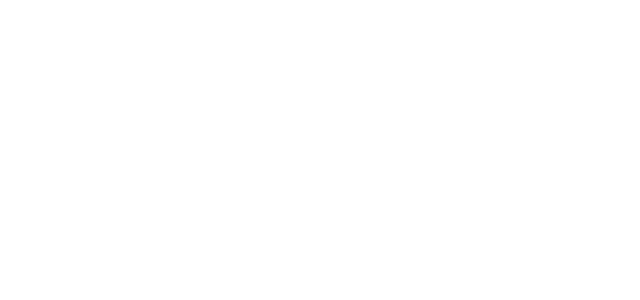
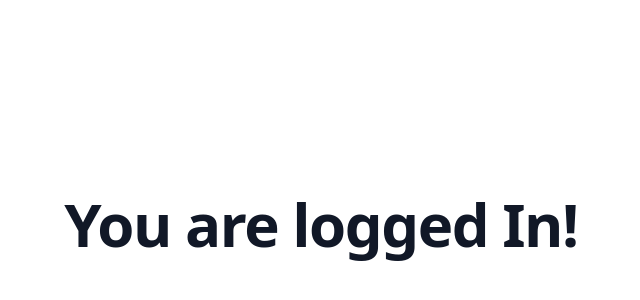
Before and after one commit to samyakkhatua/clapingo-Landing-Page, a React (Vite) app: page /user in a window 1280 px wide. Before the commit this address had no page. Shown: the part 190-490 px from the top of the page, without its empty margins (319-959 px from the left). Built offline with nearby package versions, Linux system fonts and the light colour scheme.

Commit message:
already loggedin page added

```diff
--- a/src/App.jsx
+++ b/src/App.jsx
@@ -2,6 +2,7 @@
 import "./App.css";
 
 import Home from "./pages/Home";
+import LoggedIn from "./pages/LoggedIn";
 import Login from "./pages/Login";
 
 function App() {
@@ -9,6 +10,7 @@
       <Routes>
         <Route path="/" element={<Home />} />
         <Route exact path="login" element={<Login />} />
+        <Route exact path="user" element={<LoggedIn />} />
       </Routes>
   );
 }
--- /dev/null
+++ b/src/pages/LoggedIn.jsx
@@ -0,0 +1,7 @@
+import React from 'react'
+
+export default function LoggedIn() {
+  return (
+    <div className='flex justify-center mt-96 mb-4 text-4xl font-extrabold leading-none tracking-tight text-gray-900 md:text-5xl lg:text-6xl'>You are logged In!</div>
+  )
+}
--- a/src/pages/Login.jsx
+++ b/src/pages/Login.jsx
@@ -1,4 +1,6 @@
 import React from "react";
+import { Link } from "react-router-dom";
+
 
 export default function Login() {
   return (
@@ -41,7 +43,7 @@
             type="submit"
             class="text-white bg-teal-500 font-medium rounded-lg text-sm w-full sm:w-auto px-5 py-2.5 text-center "
           >
-            Submit
+            <Link to="/user">Login</Link>
           </button>
         </form>
       </div>
```
